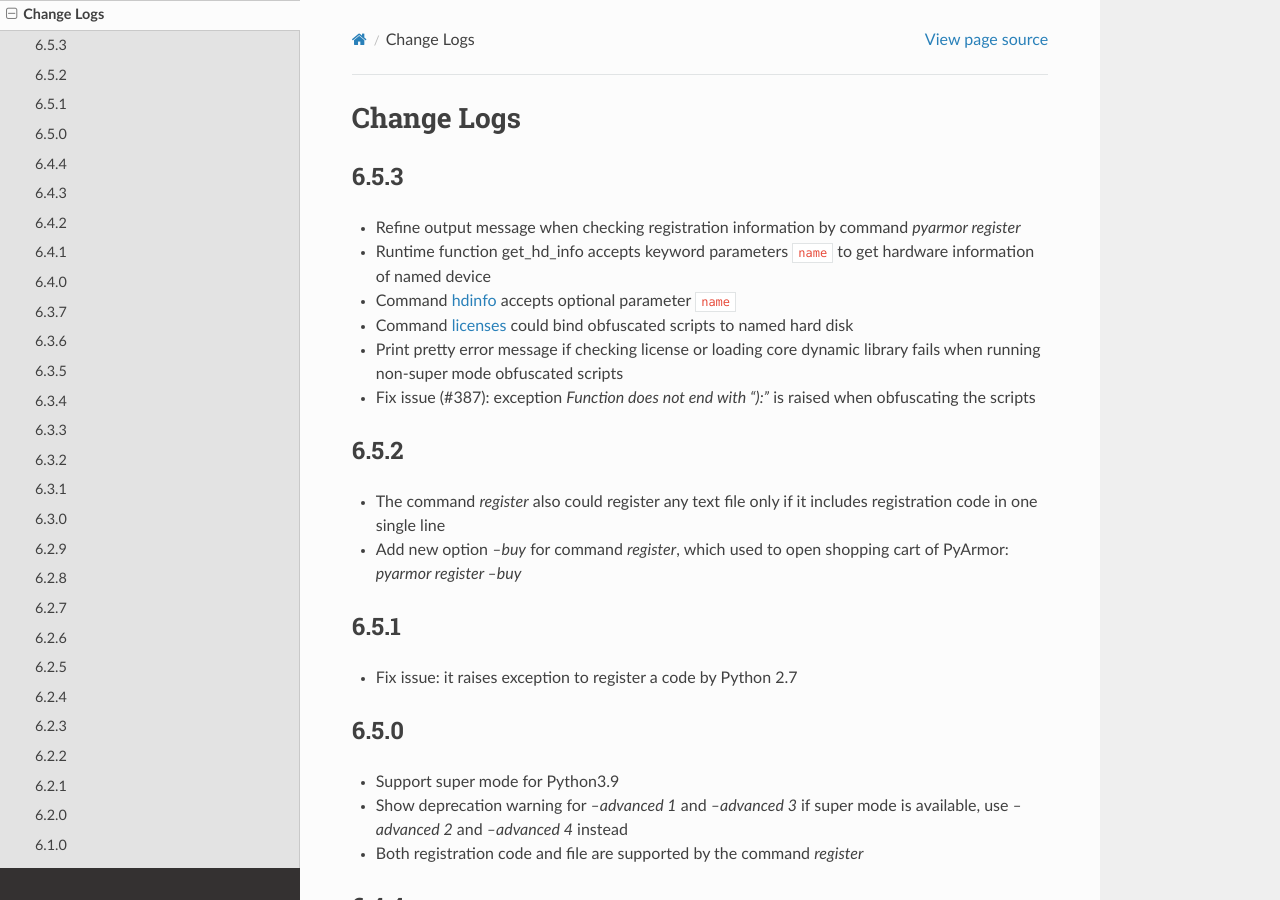
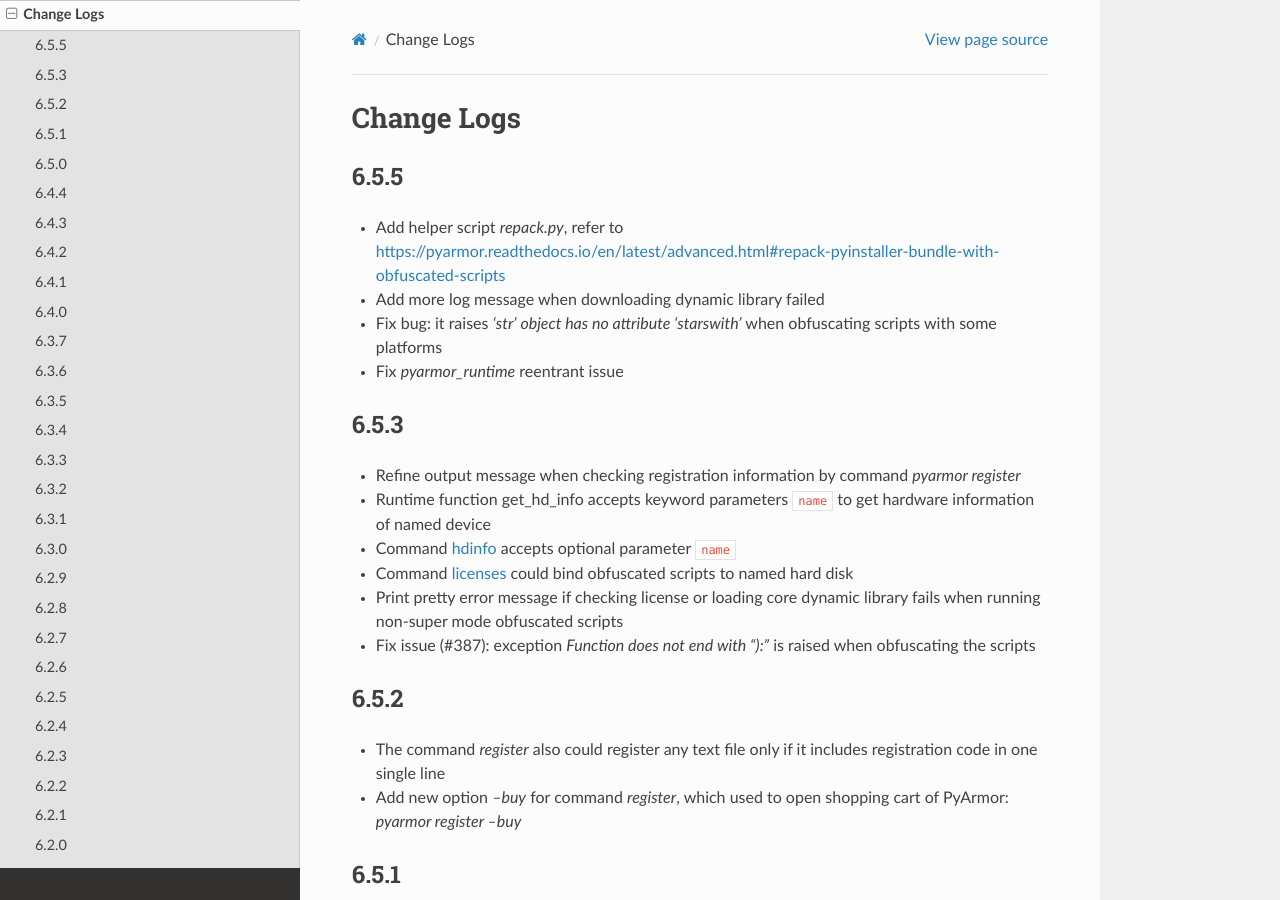
Before and after one commit to dashingsoft/pyarmor, a Sphinx documentation site: the page built from docs/change-logs.rst, in a window 1280 px wide and 900 px high. Built offline with Sphinx 7.4.7 and the Read the Docs theme 2.0.0, drawn with Linux system fonts in a browser that asks for light colours.

Commit message:
Add change logs

```diff
--- a/docs/change-logs.rst
+++ b/docs/change-logs.rst
@@ -2,6 +2,15 @@
 
 Change Logs
 ===========
+
+6.5.5
+-----
+* Add helper script `repack.py`, refer to
+  https://pyarmor.readthedocs.io/en/latest/advanced.html#repack-pyinstaller-bundle-with-obfuscated-scripts
+* Add more log message when downloading dynamic library failed
+* Fix bug: it raises `'str' object has no attribute 'starswith'` when
+  obfuscating scripts with some platforms
+* Fix `pyarmor_runtime` reentrant issue
 
 6.5.3
 -----
```
